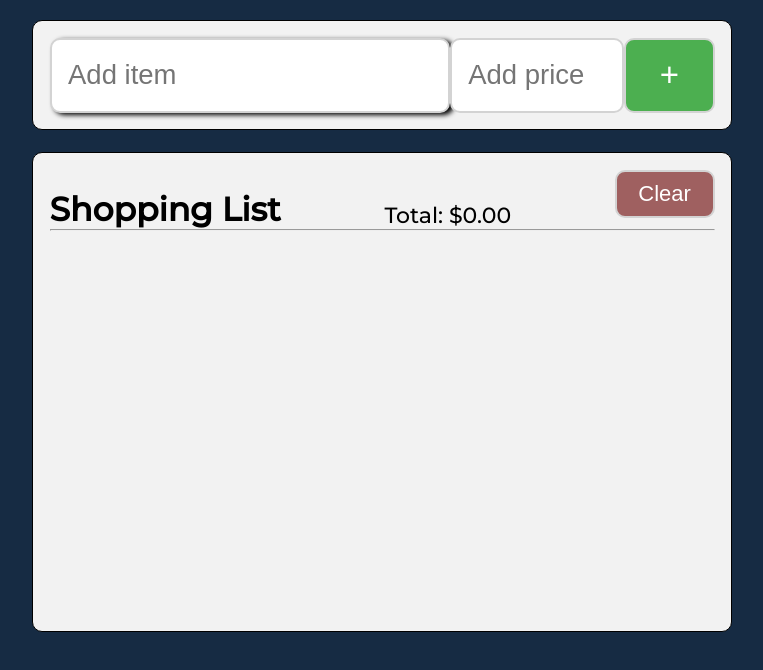
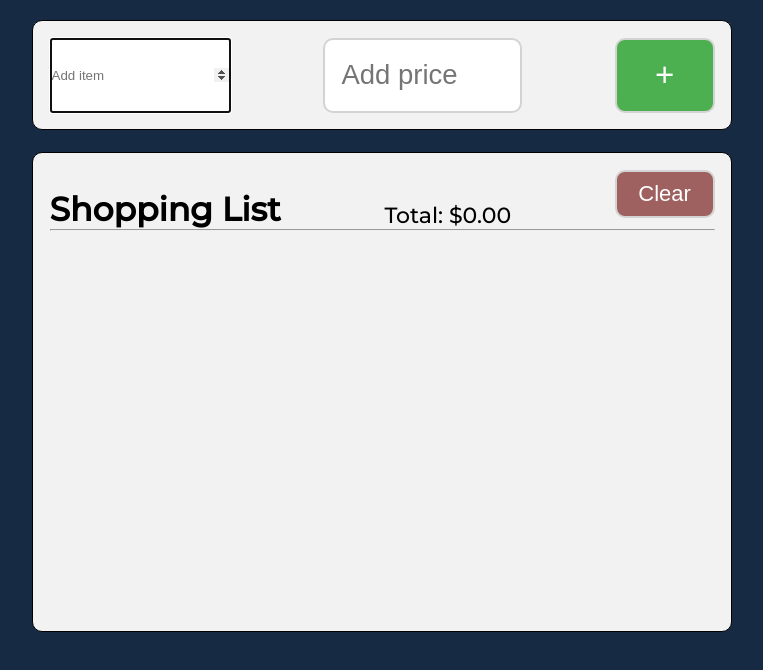
Before and after one commit to tdeis/todo-list, a plain HTML site: page index.html in a window 1280 px wide. Shown: the whole page, without its empty margins (258-1021 px from the left). Drawn offline with Linux system fonts and the light colour scheme.

Commit message:
input validation

```diff
--- a/index.html
+++ b/index.html
@@ -1,13 +1,15 @@
 <!DOCTYPE html>
 <html lang="en">
-
   <head>
-  <meta charset="UTF-8">
-  <meta name="viewport" content="width=device-width, initial-scale=1.0">
-  <link rel="preconnect" href="https://fonts.googleapis.com">
-  <link rel="preconnect" href="https://fonts.gstatic.com" crossorigin>
-  <link href="https://fonts.googleapis.com/css2?family=Montserrat:ital,wght@0,500;1,500&display=swap" rel="stylesheet">
-  <link rel="stylesheet" href="dist/css/style.min.css">
+    <meta charset="UTF-8" />
+    <meta name="viewport" content="width=device-width, initial-scale=1.0" />
+    <link rel="preconnect" href="https://fonts.googleapis.com" />
+    <link rel="preconnect" href="https://fonts.gstatic.com" crossorigin />
+    <link
+      href="https://fonts.googleapis.com/css2?family=Montserrat:ital,wght@0,500;1,500&display=swap"
+      rel="stylesheet"
+    />
+    <link rel="stylesheet" href="dist/css/style.min.css" />
     <script src="js/main.js" type="module"></script>
     <title>To Do List</title>
   </head>
@@ -17,18 +19,46 @@
       <section class="newItemEntry">
         <form action="" id="itemEntryForm">
           <label for="newItem">Enter a new to do item</label>
-        <input type="text" id="newItem" size="40" autocomplete="off" placeholder="Add item" tabindex="0" />
-        <input type="text" id="newPrice" size="10" autocomplete="off" placeholder="Add price" tabindex="0" />
-        <button id="AddItem" class="button" title="add new item" aria-label="add new item to list"
-          tabindex="0">+</button>
+          <input
+            type="number"
+            id="newItem"
+            size="40"
+            autocomplete="off"
+            placeholder="Add item"
+            tabindex="0"
+          />
+          <input
+            type="text"
+            id="newPrice"
+            size="10"
+            autocomplete="off"
+            placeholder="Add price"
+            tabindex="0"
+          />
+          <button
+            id="AddItem"
+            class="button"
+            title="add new item"
+            aria-label="add new item to list"
+            tabindex="0"
+          >
+            +
+          </button>
         </form>
       </section>
       <section class="listContainer">
         <div class="listTitle">
           <h1 tabindex="0">Shopping List</h1>
           <div id="total">Total: $0.00</div>
-        <button id="clearItems" class="button" title="clear the list" aria-label="remove all items from the list"
-          tabindex="0">Clear</button>
+          <button
+            id="clearItems"
+            class="button"
+            title="clear the list"
+            aria-label="remove all items from the list"
+            tabindex="0"
+          >
+            Clear
+          </button>
         </div>
         <hr />
         <div id="listItems"></div>
@@ -36,5 +66,4 @@
       </section>
     </main>
   </body>
-
 </html>
```
Lines whose indentation alone changed are shown as unchanged.
